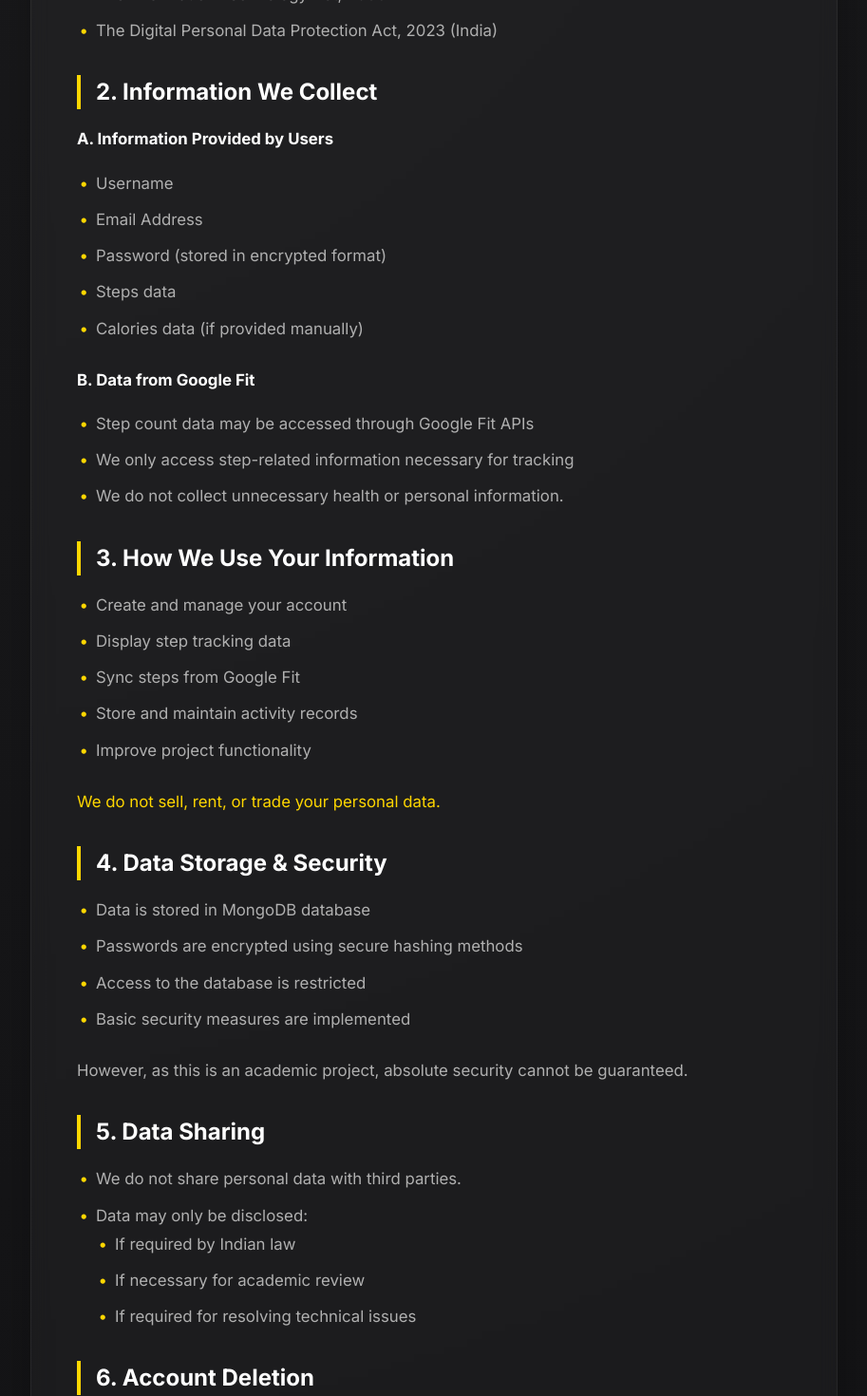
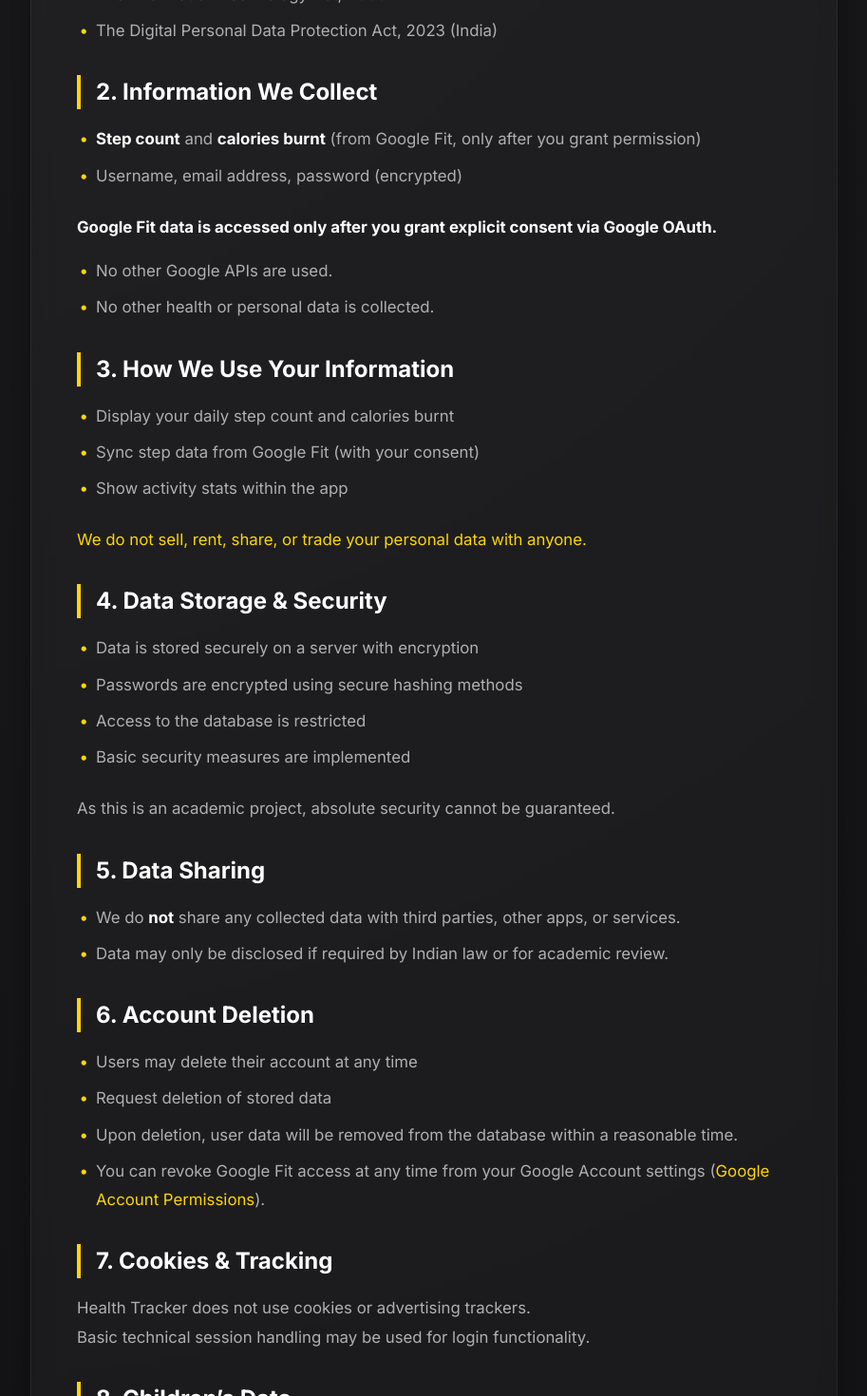
Before and after one commit to 2300031302/papafe, a React (Vite) app: page /privacy-policy in a window 1280 px wide. Shown: the part 620-2090 px from the top of the page at 95% size, without its empty margins (183-1096 px from the left). Built offline with nearby package versions, Linux system fonts and the light colour scheme.

Commit message:
vercel deploy routes

```diff
--- a/src/pages/HomePage.jsx
+++ b/src/pages/HomePage.jsx
@@ -51,6 +51,7 @@ export default function HomePage() {
         document.getElementById('features')?.scrollIntoView({ behavior: 'smooth' });
     };
 
+
     return (
         <div className="home-page">
             {/* Animated background */}
@@ -69,6 +70,8 @@ export default function HomePage() {
                 <h1 className="hero-title">
                     Health<span className="hero-accent">Tracker</span>
                 </h1>
+
+
                 <p className="hero-subtitle">
                     Your all-in-one personal fitness companion.
                     <br />
@@ -88,7 +91,19 @@ export default function HomePage() {
                     <span className="badge-dot" />
                     Free &middot; No credit card required
                 </div>
+                {/* ─── ABOUT THIS PROJECT ─── */}
+                <section className="about-section" style={{ marginBottom: '2rem', background: '#222', padding: '1.5rem', borderRadius: '1rem', maxWidth: 700, margin: '2rem auto 0 auto', boxShadow: '0 2px 12px #0002' }}>
+                    <h2 style={{ color: '#00e676', marginBottom: '0.5rem' }}>About This Project</h2>
+                    <p style={{ fontSize: '1.1rem', color: '#fff', lineHeight: 1.7 }}>
+                        <b>Health Tracker</b> is a step-tracking fitness web application developed for college academic purposes. It helps you monitor your daily steps and calories burnt, using data from your mobile device via the <b>Google Fit API</b>.<br /><br />
+                        <b>Google Fit data is accessed only after you grant explicit permission through Google OAuth.</b> Your step count and calories burnt are used solely to display your activity stats within the app.<br /><br />
+                        This project is strictly non-commercial and will be active for approximately <b>6 months</b> for academic evaluation. No data is sold or shared with third parties.<br /><br />
+                        For more details, please review our <a href="/privacy-policy" style={{ color: '#ffd700', textDecoration: 'underline' }}>Privacy Policy</a> and <a href="/terms-of-service" style={{ color: '#ffd700', textDecoration: 'underline' }}>Terms of Service</a>.
+                    </p>
+                </section>
             </section>
+
+
 
             {/* ─── FEATURES ─── */}
             <section id="features" className="features-section">
@@ -123,6 +138,10 @@ export default function HomePage() {
             {/* ─── FOOTER ─── */}
             <footer className="home-footer">
                 <span>&copy; {new Date().getFullYear()} Health Tracker</span>
+                <span style={{ marginLeft: 16 }}>
+                    <a href="/privacy-policy" style={{ color: '#ffd700', textDecoration: 'underline', marginRight: 12 }}>Privacy Policy</a>
+                    <a href="/terms-of-service" style={{ color: '#ffd700', textDecoration: 'underline' }}>Terms of Service</a>
+                </span>
             </footer>
         </div>
     );
--- a/src/pages/PrivacyPolicy.jsx
+++ b/src/pages/PrivacyPolicy.jsx
@@ -27,55 +27,39 @@ const PrivacyPolicy = () => {
                 </ul>
 
                 <h2>2. Information We Collect</h2>
-                <p>
-                    <b>A. Information Provided by Users</b>
+                <ul>
+                    <li><b>Step count</b> and <b>calories burnt</b> (from Google Fit, only after you grant permission)</li>
+                    <li>Username, email address, password (encrypted)</li>
+                </ul>
+                <p style={{ color: '#ffd700' }}>
+                    <b>Google Fit data is accessed only after you grant explicit consent via Google OAuth.</b>
                 </p>
                 <ul>
-                    <li>Username</li>
-                    <li>Email Address</li>
-                    <li>Password (stored in encrypted format)</li>
-                    <li>Steps data</li>
-                    <li>Calories data (if provided manually)</li>
-                </ul>
-                <p>
-                    <b>B. Data from Google Fit</b>
-                </p>
-                <ul>
-                    <li>Step count data may be accessed through Google Fit APIs</li>
-                    <li>We only access step-related information necessary for tracking</li>
-                    <li>We do not collect unnecessary health or personal information.</li>
+                    <li>No other Google APIs are used.</li>
+                    <li>No other health or personal data is collected.</li>
                 </ul>
 
                 <h2>3. How We Use Your Information</h2>
                 <ul>
-                    <li>Create and manage your account</li>
-                    <li>Display step tracking data</li>
-                    <li>Sync steps from Google Fit</li>
-                    <li>Store and maintain activity records</li>
-                    <li>Improve project functionality</li>
+                    <li>Display your daily step count and calories burnt</li>
+                    <li>Sync step data from Google Fit (with your consent)</li>
+                    <li>Show activity stats within the app</li>
                 </ul>
-                <p style={{ color: '#ffd700' }}>We do not sell, rent, or trade your personal data.</p>
+                <p style={{ color: '#ffd700' }}>We do not sell, rent, share, or trade your personal data with anyone.</p>
 
                 <h2>4. Data Storage & Security</h2>
                 <ul>
-                    <li>Data is stored in MongoDB database</li>
+                    <li>Data is stored securely on a server with encryption</li>
                     <li>Passwords are encrypted using secure hashing methods</li>
                     <li>Access to the database is restricted</li>
                     <li>Basic security measures are implemented</li>
                 </ul>
-                <p>However, as this is an academic project, absolute security cannot be guaranteed.</p>
+                <p>As this is an academic project, absolute security cannot be guaranteed.</p>
 
                 <h2>5. Data Sharing</h2>
                 <ul>
-                    <li>We do not share personal data with third parties.</li>
-                    <li>
-                        Data may only be disclosed:
-                        <ul>
-                            <li>If required by Indian law</li>
-                            <li>If necessary for academic review</li>
-                            <li>If required for resolving technical issues</li>
-                        </ul>
-                    </li>
+                    <li>We do <b>not</b> share any collected data with third parties, other apps, or services.</li>
+                    <li>Data may only be disclosed if required by Indian law or for academic review.</li>
                 </ul>
 
                 <h2>6. Account Deletion</h2>
@@ -83,6 +67,7 @@ const PrivacyPolicy = () => {
                     <li>Users may delete their account at any time</li>
                     <li>Request deletion of stored data</li>
                     <li>Upon deletion, user data will be removed from the database within a reasonable time.</li>
+                    <li>You can revoke Google Fit access at any time from your Google Account settings (<a href="https://myaccount.google.com/permissions" target="_blank" rel="noopener noreferrer" style={{ color: '#ffd700' }}>Google Account Permissions</a>).</li>
                 </ul>
 
                 <h2>7. Cookies & Tracking</h2>
@@ -104,10 +89,14 @@ const PrivacyPolicy = () => {
                     This website is created strictly for college academic submission.
                     <br />
                     It is not intended for commercial use.
+                    <br />
+                    The service will be active for approximately <b>6 months</b> for evaluation and then may be discontinued.
                 </p>
 
                 <h2>10. Changes to This Policy</h2>
                 <p>We may update this Privacy Policy if required for academic or technical reasons. Updates will be posted on this page.</p>
+                <h2>12. Data Retention</h2>
+                <p>All collected data is retained only for the duration of the academic project (approx. 6 months). After this period, the project and all associated data may be discontinued and deleted.</p>
 
                 <h2>11. Contact Information</h2>
                 <p>For any privacy-related concerns:</p>
--- a/src/pages/TermsOfService.jsx
+++ b/src/pages/TermsOfService.jsx
@@ -23,18 +23,19 @@ const TermsOfService = () => {
 
                 <h2>2. Description of Service</h2>
                 <ul>
-                    <li>Step tracking</li>
-                    <li>Google Fit integration for steps</li>
+                    <li>Step tracking (step count and calories burnt)</li>
+                    <li>Google Fit integration for step data (only after user consent)</li>
                     <li>Activity display and history</li>
                 </ul>
-                <p>This service is developed solely as a college academic project.</p>
+                <p>This service is developed solely as a college academic project. It is strictly non-commercial and will be active for approximately <b>6 months</b> for academic evaluation. The service may be discontinued after project completion.</p>
 
                 <h2>3. User Responsibilities</h2>
                 <ul>
                     <li>Provide accurate account information</li>
                     <li>Keep your login credentials secure</li>
-                    <li>Use the platform legally</li>
+                    <li>Use the platform legally and responsibly</li>
                     <li>Not attempt unauthorized access or hacking</li>
+                    <li>Respect the academic nature and non-commercial intent of the project</li>
                 </ul>
                 <p>
                     <b>You must not:</b>
@@ -43,6 +44,7 @@ const TermsOfService = () => {
                     <li>Use the website for illegal purposes</li>
                     <li>Attempt to manipulate or damage the database</li>
                     <li>Interfere with Google Fit integration</li>
+                    <li>Share collected data with others or use it for commercial purposes</li>
                 </ul>
 
                 <h2>4. Google Fit Integration</h2>
@@ -86,13 +88,11 @@ const TermsOfService = () => {
                     <br />
                     The service is provided “as is”.
                     <br />
-                    We are not liable for data loss.
-                    <br />
-                    We are not liable for downtime.
-                    <br />
-                    We are not responsible for health outcomes.
+                    We are not liable for data loss, downtime, or health outcomes.
                     <br />
                     Use the platform at your own risk.
+                    <br />
+                    The project team reserves the right to discontinue the service and delete all data after the academic evaluation period (approx. 6 months).
                 </p>
 
                 <h2>9. Governing Law & Jurisdiction</h2>
```
Also changed, not shown: vercel.json (added).
